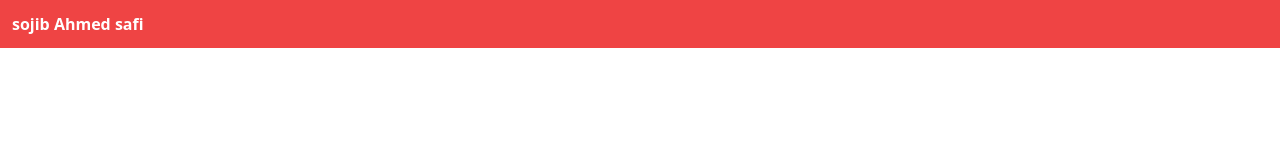
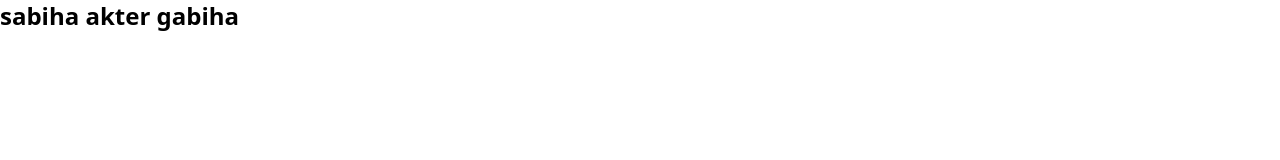
Before and after one commit to SojibAhmed114/tailwind-learn-with-sumit, a website built with Vite: page index.html in a window 1280 px wide. Built offline with nearby package versions, Linux system fonts and the light colour scheme.

Commit message:
ki problem

```diff
--- a/index.html
+++ b/index.html
@@ -7,8 +7,9 @@
     <link rel="stylesheet" href="./css/tailwind.css">
 </head>
 <body>
-    <h1 class="bg-red-500 font-extrabold text-white pl-3 py-3">sojib Ahmed safi
-    </h1>
+  <div >
+    <h1 class="font-extrabold text-2xl">sabiha akter gabiha </h1>
+  </div>
 
 </body>
 </html>
```
